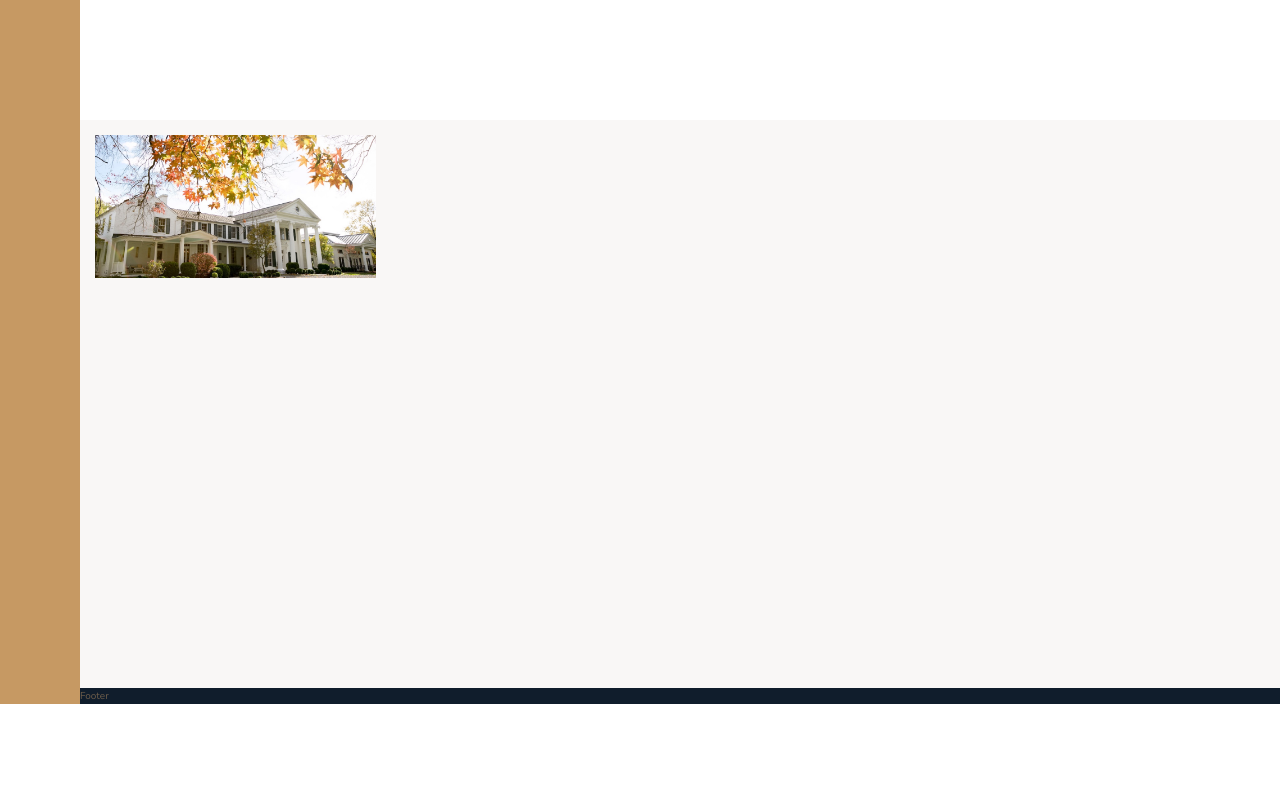
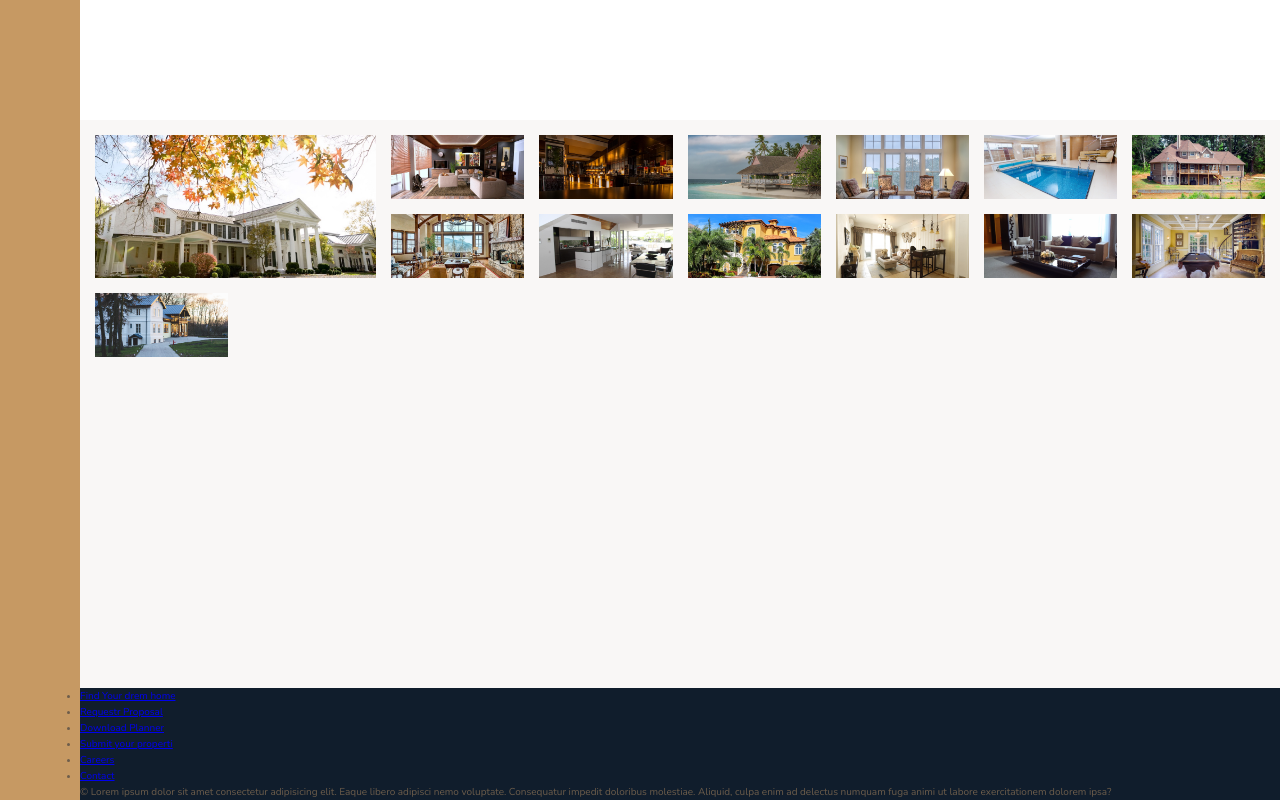
Before and after one commit to grglucastr/nexter, a website: page index.html in a window 1280 px wide. Shown: the part 2952-3752 px from the top of the page. Before the commit the page ends 3656 px from the top, so only its background shows below. Drawn offline with nearby package versions, Linux system fonts and the light colour scheme.

Commit message:
Finish gallery and footer markup

```diff
--- a/index.html
+++ b/index.html
@@ -329,17 +329,37 @@
         </section>
 
         <section class="gallery">
-            <figure class="gallery__item gallery__item--1">
-                <img src="./img/gal-1.jpeg" alt="Gallery Image 1" class="gallery__img">
-            </figure>
-
-
-
-
+            <figure class="gallery__item gallery__item--1"><img src="img/gal-1.jpeg" alt="Gallery image 1" class="gallery__img"></figure>
+            <figure class="gallery__item gallery__item--2"><img src="img/gal-2.jpeg" alt="Gallery image 2" class="gallery__img"></figure>
+            <figure class="gallery__item gallery__item--3"><img src="img/gal-3.jpeg" alt="Gallery image 3" class="gallery__img"></figure>
+            <figure class="gallery__item gallery__item--4"><img src="img/gal-4.jpeg" alt="Gallery image 4" class="gallery__img"></figure>
+            <figure class="gallery__item gallery__item--5"><img src="img/gal-5.jpeg" alt="Gallery image 5" class="gallery__img"></figure>
+            <figure class="gallery__item gallery__item--6"><img src="img/gal-6.jpeg" alt="Gallery image 6" class="gallery__img"></figure>
+            <figure class="gallery__item gallery__item--7"><img src="img/gal-7.jpeg" alt="Gallery image 7" class="gallery__img"></figure>
+            <figure class="gallery__item gallery__item--8"><img src="img/gal-8.jpeg" alt="Gallery image 8" class="gallery__img"></figure>
+            <figure class="gallery__item gallery__item--9"><img src="img/gal-9.jpeg" alt="Gallery image 9" class="gallery__img"></figure>
+            <figure class="gallery__item gallery__item--10"><img src="img/gal-10.jpeg" alt="Gallery image 10" class="gallery__img"></figure>
+            <figure class="gallery__item gallery__item--11"><img src="img/gal-11.jpeg" alt="Gallery image 11" class="gallery__img"></figure>
+            <figure class="gallery__item gallery__item--12"><img src="img/gal-12.jpeg" alt="Gallery image 12" class="gallery__img"></figure>
+            <figure class="gallery__item gallery__item--13"><img src="img/gal-13.jpeg" alt="Gallery image 13" class="gallery__img"></figure>
+            <figure class="gallery__item gallery__item--14"><img src="img/gal-14.jpeg" alt="Gallery image 14" class="gallery__img"></figure>
         </section>
 
         <footer class="footer">
-            Footer
+
+            <ul class="nav">
+                <li class="nav__item"><a href="#" class="nav__link">Find Your drem home</a></li>
+                <li class="nav__item"><a href="#" class="nav__link">Requestr Proposal</a></li>
+                <li class="nav__item"><a href="#" class="nav__link">Download Planner</a></li>
+                <li class="nav__item"><a href="#" class="nav__link">Submit your properti</a></li>
+                <li class="nav__item"><a href="#" class="nav__link">Careers</a></li>
+                <li class="nav__item"><a href="#" class="nav__link">Contact</a></li>
+            </ul>
+
+            <p class="copyright">
+                &copy; Lorem ipsum dolor sit amet consectetur adipisicing elit. Eaque libero adipisci nemo voluptate. Consequatur impedit doloribus molestiae. Aliquid, culpa enim ad delectus numquam fuga animi ut labore exercitationem dolorem ipsa?
+            </p>
+
         </footer>
     </body>
 </html>
```
